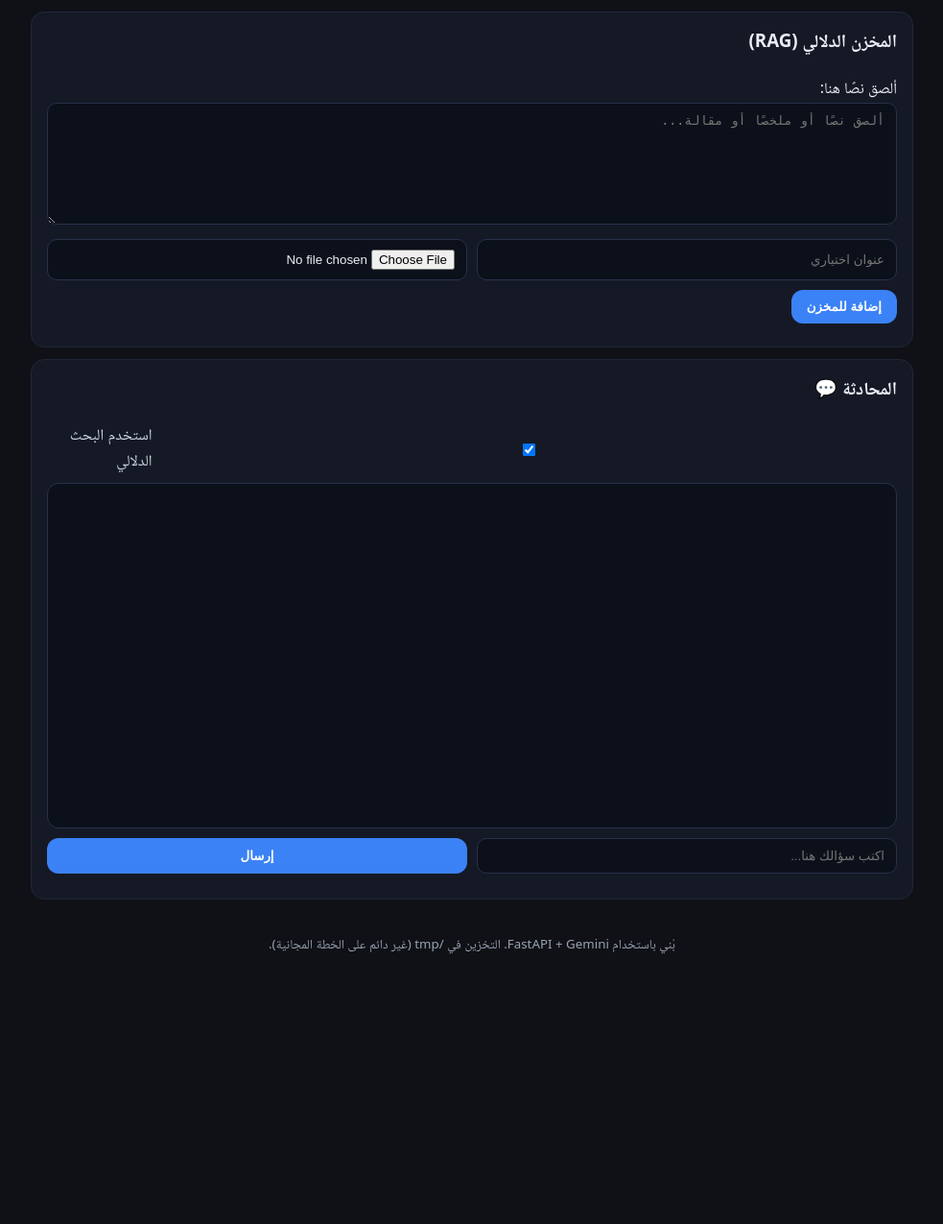
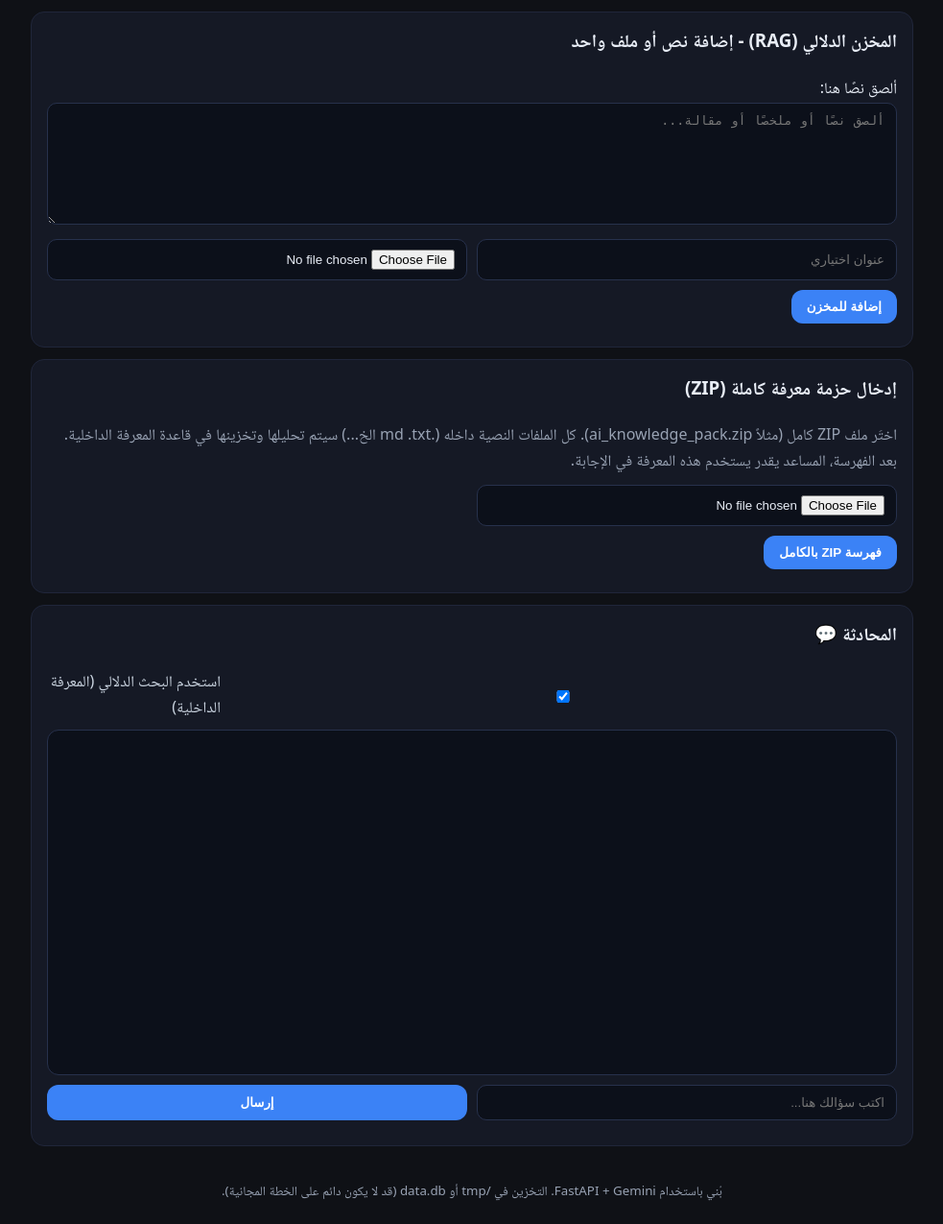
Before and after one commit to bassam-st/bassam-chat-ai, a FastAPI app: page / in a window 1280 px wide. Shown: the part 124-1399 px from the top of the page at 96% size, without its empty margins (148-1131 px from the left). Before the commit the page ends 1118 px from the top, so only its background shows below. Run offline with FastAPI, Linux system fonts and the light colour scheme; parts of the project's set-up code (start-up, migrations or seed data) failed here and were passed over.

Commit message:
Update index.html

```diff
--- a/templates/index.html
+++ b/templates/index.html
@@ -12,23 +12,48 @@
     <p class="sub">يدعم البحث الدلالي من مخزن المعرفة + دردشة عربية فورية.</p>
   </header>
 
+  <!-- قسم التغذية اليدوية (نص/ملف واحد) -->
   <section class="panel">
-    <h3>المخزن الدلالي (RAG)</h3>
+    <h3>المخزن الدلالي (RAG) - إضافة نص أو ملف واحد</h3>
+
     <label>ألصق نصًا هنا:</label>
     <textarea id="kb-text" rows="7" placeholder="ألصق نصًا أو ملخصًا أو مقالة..."></textarea>
+
     <div class="row">
       <input id="kb-title" placeholder="عنوان اختياري"/>
       <input type="file" id="kb-file" />
     </div>
+
     <button id="btn-add">إضافة للمخزن</button>
-    <div id="kb-status"></div>
+    <div id="kb-status" class="status-line"></div>
   </section>
 
+  <!-- قسم التغذية الشاملة (ZIP كامل) -->
+  <section class="panel">
+    <h3>إدخال حزمة معرفة كاملة (ZIP)</h3>
+
+    <p class="sub">
+      اختَر ملف ZIP كامل (مثلاً ai_knowledge_pack.zip).
+      كل الملفات النصية داخله (.md .txt الخ...) سيتم تحليلها وتخزينها في قاعدة المعرفة الداخلية.
+      بعد الفهرسة، المساعد يقدر يستخدم هذه المعرفة في الإجابة.
+    </p>
+
+    <div class="row">
+      <input type="file" id="kb-zip" />
+    </div>
+
+    <button id="btn-zip">فهرسة ZIP بالكامل</button>
+
+    <div id="zip-status" class="status-line" style="margin-top:8px;"></div>
+  </section>
+
+  <!-- قسم المحادثة -->
   <section class="panel">
     <h3>المحادثة 💬</h3>
+
     <label class="chk">
       <input type="checkbox" id="use-search" checked />
-      <span>استخدم البحث الدلالي</span>
+      <span>استخدم البحث الدلالي (المعرفة الداخلية)</span>
     </label>
 
     <div id="chat"></div>
@@ -40,12 +65,13 @@
   </section>
 
   <footer>
-    <small>بُني باستخدام FastAPI + Gemini. التخزين في /tmp (غير دائم على الخطة المجانية).</small>
+    <small>بُني باستخدام FastAPI + Gemini. التخزين في /tmp أو data.db (قد لا يكون دائم على الخطة المجانية).</small>
   </footer>
 
 <script>
 const $ = (sel) => document.querySelector(sel);
 
+// دالة لعرض فقاعة دردشة
 function addBubble(text, who="bot"){
   const div = document.createElement("div");
   div.className = "bubble " + who;
@@ -54,6 +80,7 @@ function addBubble(text, who="bot"){
   $("#chat").scrollTop = $("#chat").scrollHeight;
 }
 
+// زر إضافة نص / ملف واحد إلى قاعدة المعرفة
 $("#btn-add").onclick = async () => {
   const text = $("#kb-text").value.trim();
   const title = $("#kb-title").value.trim();
@@ -64,13 +91,15 @@ $("#btn-add").onclick = async () => {
   if (text) fd.append("text", text);
   if (file) fd.append("file", file);
 
-  $("#kb-status").textContent = "جارِ الإضافة...";
+  $("#kb-status").textContent = "⏳ جارِ الإضافة...";
   try {
     const res = await fetch("/upload", { method: "POST", body: fd });
     const data = await res.json();
     if (data.ok) {
       $("#kb-status").textContent = `✔️ تم الحفظ: ${data.title} (${data.chars} حرف)`;
-      $("#kb-text").value = ""; $("#kb-title").value = ""; $("#kb-file").value = "";
+      $("#kb-text").value = "";
+      $("#kb-title").value = "";
+      $("#kb-file").value = "";
     } else {
       $("#kb-status").textContent = "❌ " + (data.error || "فشل غير معروف");
     }
@@ -79,19 +108,60 @@ $("#btn-add").onclick = async () => {
   }
 };
 
+// زر فهرسة ZIP كامل (تغذية ضخمة)
+$("#btn-zip").onclick = async () => {
+  const zipFile = $("#kb-zip").files[0];
+  if (!zipFile) {
+    $("#zip-status").textContent = "❌ اختر ملف ZIP أولاً";
+    return;
+  }
+
+  const fd = new FormData();
+  // مهم: يجب أن يكون الحقل اسمه "file" لأن الباك إند يستقبله بهذا الاسم
+  fd.append("file", zipFile);
+
+  $("#zip-status").textContent = "⏳ جاري الفهرسة...";
+  try {
+    const res = await fetch("/ingest-zip", {
+      method: "POST",
+      body: fd
+    });
+    const data = await res.json();
+
+    if (data.ok) {
+      // backend يرجع message مثل: "تم فهرسة 9 ملفًا و 120 مقطع."
+      $("#zip-status").textContent = "✔️ " + data.message;
+      $("#kb-zip").value = "";
+    } else {
+      $("#zip-status").textContent = "❌ " + (data.message || "فشل غير معروف");
+    }
+  } catch (e) {
+    $("#zip-status").textContent = "❌ مشكلة اتصال";
+  }
+};
+
+// إرسال رسالة للمساعد وقراءة الرد
 $("#send").onclick = async () => {
   const msg = $("#msg").value.trim();
   if (!msg) return;
+
+  // أضف رسالة المستخدم في الشات
   addBubble(msg, "user");
   $("#msg").value = "";
+
+  // أضف فقاعة انتظار الرد
   addBubble("… يجري التفكير …", "bot");
 
   try {
     const res = await fetch("/chat", {
       method: "POST",
       headers: {"Content-Type": "application/json"},
-      body: JSON.stringify({ message: msg, use_search: $("#use-search").checked })
+      body: JSON.stringify({
+        message: msg,
+        use_search: $("#use-search").checked
+      })
     });
+
     const data = await res.json();
     const last = document.querySelector("#chat .bubble.bot:last-child");
     last.textContent = data.reply || data.error || "❌ حدث خطأ في الخادم";
@@ -101,6 +171,7 @@ $("#send").onclick = async () => {
   }
 };
 
+// إرسال بالإنتر
 $("#msg").addEventListener("keydown", (e)=>{
   if (e.key === "Enter") $("#send").click();
 });
```
